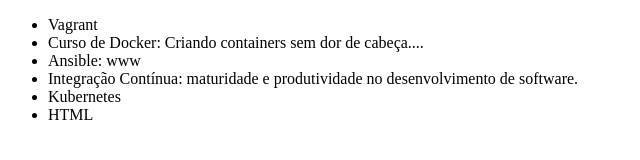
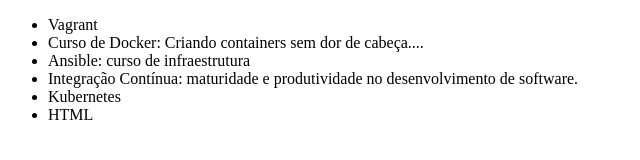
Before and after one commit to fabiochiquezi/teste2, a plain HTML site: page index.html in a window 1280 px wide. Shown: the whole page, without its empty margins (0-640 px from the left). Drawn offline with Linux system fonts and the light colour scheme.

Commit message:
dados ansible

```diff
--- a/index.html
+++ b/index.html
@@ -8,7 +8,7 @@
     <ul>
         <li>Vagrant</li>
         <li>Curso de Docker: Criando containers sem dor de cabeça....</li>
-        <li>Ansible: www</li>
+        <li>Ansible: curso de infraestrutura</li>
         <li>Integração Contínua: maturidade e produtividade no desenvolvimento de software.</li>
         <li>Kubernetes</li>
         <li>HTML</li>
```
